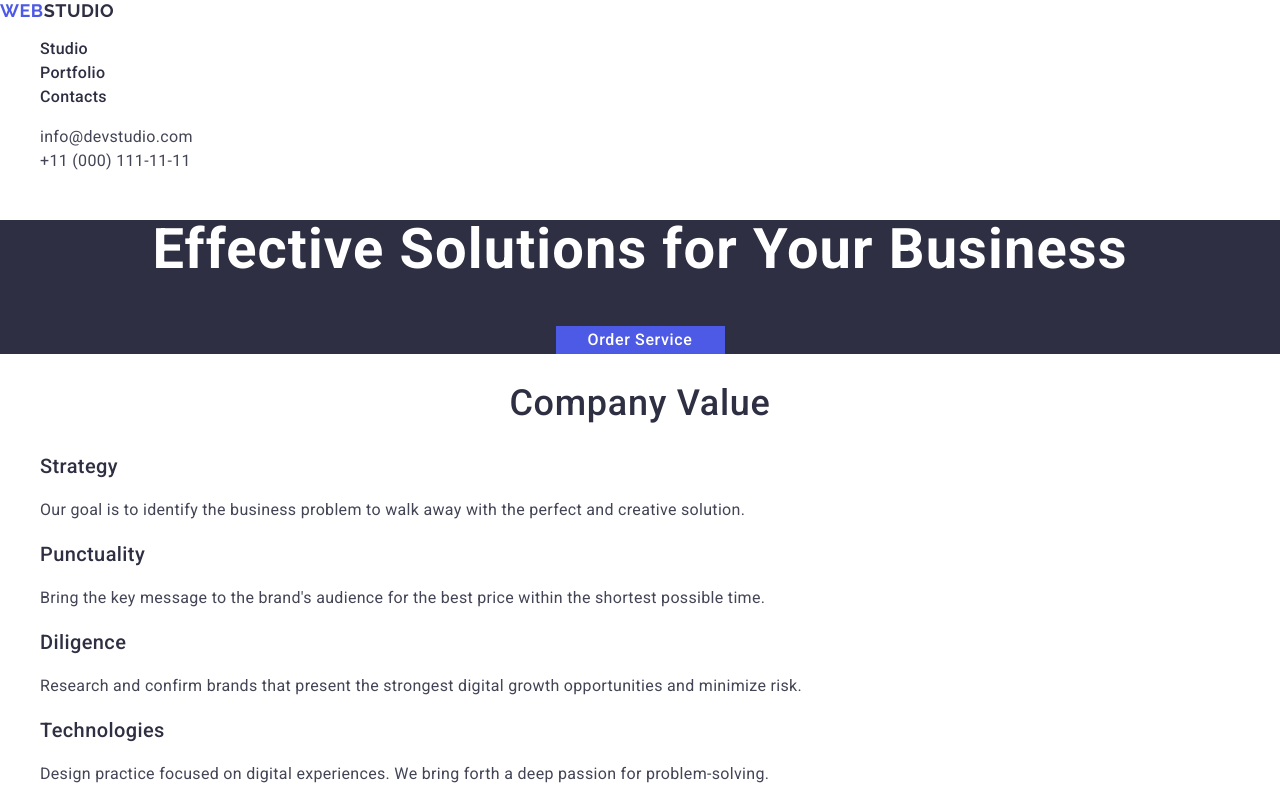
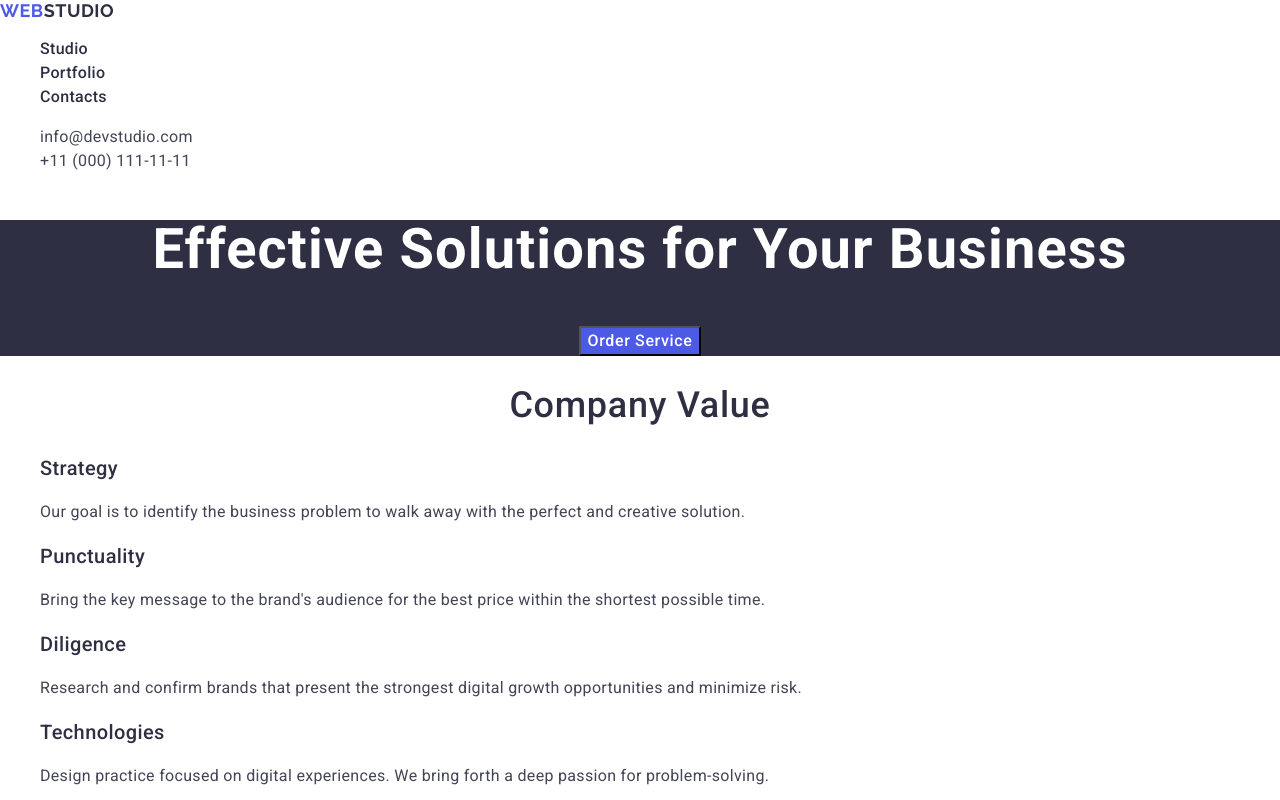
Before and after one commit to NataliiaKozyrska/goit-markup-hw-02, a plain HTML site: page index.html in a window 1280 px wide. Shown: the top 800 px of the page. Drawn offline with nearby package versions, Linux system fonts and the light colour scheme.

Commit message:
fix button

```diff
--- a/css/styles.css
+++ b/css/styles.css
@@ -97,9 +97,6 @@ ul {
   letter-spacing: 0.02em;
 }
 .button {
-  display: inline-block;
-  border: 1px solid var(--accent-color);
-  min-width: 169px;
   /* text-align: center; */
   color: var(--primary-bg-color);
   background-color: var(--accent-color);
```
